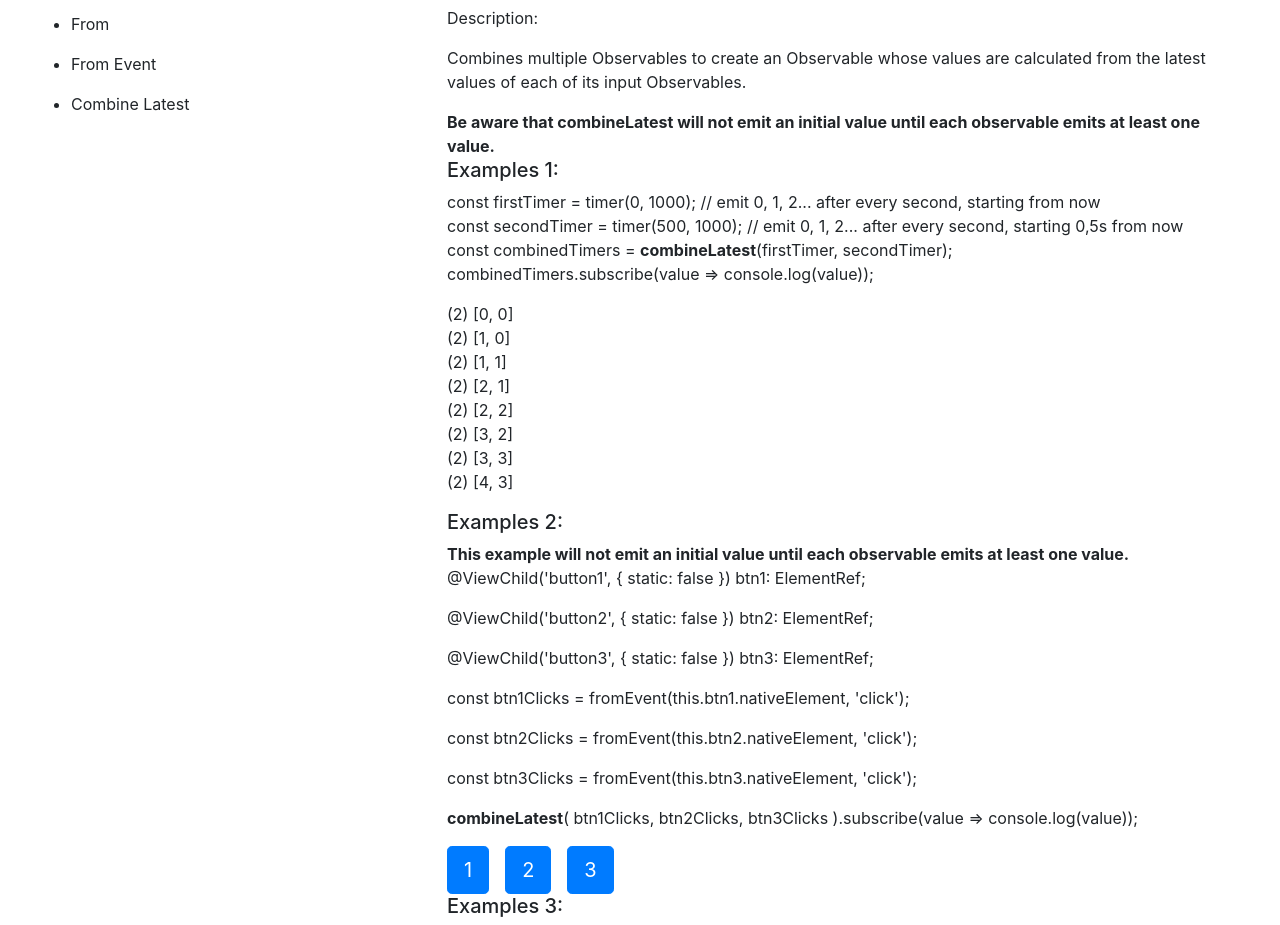
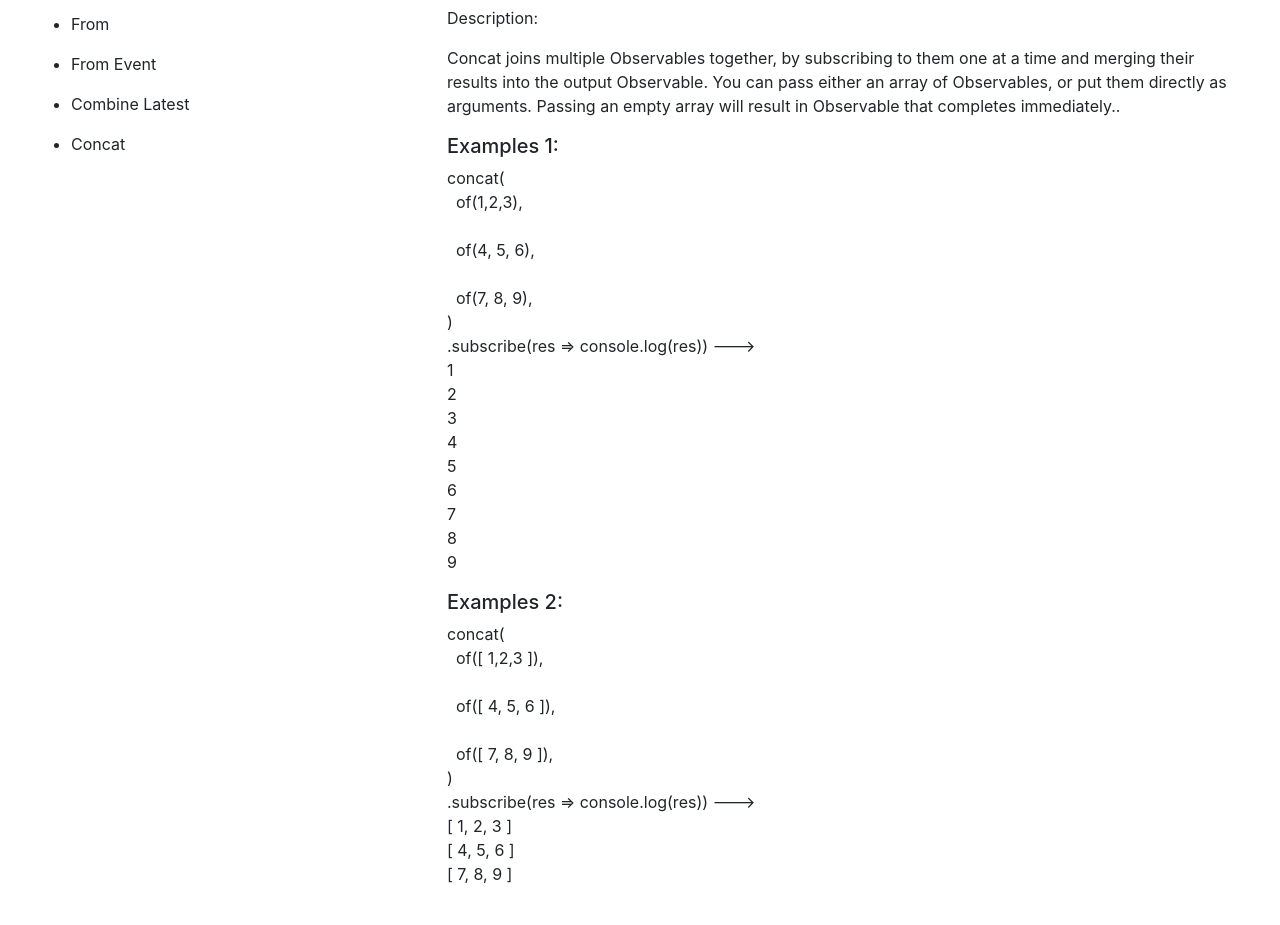
Before and after one commit to AquiburRKhan/rxjs-prac, an Angular app: page / in a window 1280 px wide. Shown: the part 100-1025 px from the top of the page. Built offline with nearby package versions, Linux system fonts and the light colour scheme.

Commit message:
add: added concat observable

```diff
--- a/src/app/app.component.html
+++ b/src/app/app.component.html
@@ -11,6 +11,7 @@
       <li style="cursor: pointer;" class="py-2" (click)="changeMenu('from')">From</li>
       <li style="cursor: pointer;" class="py-2" (click)="changeMenu('from-event')">From Event</li>
       <li style="cursor: pointer;" class="py-2" (click)="changeMenu('combine-latest')">Combine Latest</li>
+      <li style="cursor: pointer;" class="py-2" (click)="changeMenu('concat')">Concat</li>
     </ul>
   </div>
   <div class="col-8">
@@ -26,5 +27,8 @@
     <div *ngIf="currentMenu == 'combine-latest'">
       <app-combine-latest></app-combine-latest>
     </div>
+    <div *ngIf="currentMenu == 'concat'">
+      <app-concat></app-concat>
+    </div>
   </div>
 </div>
--- a/src/app/app.component.ts
+++ b/src/app/app.component.ts
@@ -7,7 +7,7 @@ import { Component } from '@angular/core';
 })
 export class AppComponent {
   title = 'rxjs-prac';
-  currentMenu = 'combine-latest';
+  currentMenu = 'concat';
 
   constructor(){
   }
--- a/src/app/app.module.ts
+++ b/src/app/app.module.ts
@@ -7,6 +7,7 @@ import { OfComponent } from './observables/of/of.component';
 import { FromComponent } from './observables/from/from.component';
 import { FromEventComponent } from './observables/from-event/from-event.component';
 import { CombineLatestComponent } from './observables/combine-latest/combine-latest.component';
+import { ConcatComponent } from './observables/concat/concat.component';
 
 @NgModule({
   declarations: [
@@ -14,7 +15,8 @@ import { CombineLatestComponent } from './observables/combine-latest/combine-lat
     OfComponent,
     FromComponent,
     FromEventComponent,
-    CombineLatestComponent
+    CombineLatestComponent,
+    ConcatComponent
   ],
   imports: [
     BrowserModule,
--- /dev/null
+++ b/src/app/observables/concat/concat.component.html
@@ -0,0 +1,61 @@
+<h3>Concat Observable: </h3>
+<p>Description: </p>
+<p>Concat joins multiple Observables together, by subscribing to them one at a time and merging their results into the
+output Observable. You can pass either an array of Observables, or put them directly as arguments. Passing an empty
+array will result in Observable that completes immediately..</p>
+<div>
+  <h5>Examples 1: </h5>
+  <p>concat(
+    <br>
+    &nbsp; of(1,2,3),
+    <br>
+    <br>
+    &nbsp; of(4, 5, 6),
+    <br>
+    <br>
+    &nbsp; of(7, 8, 9),
+    <br>
+    )<br>
+    .subscribe(res => console.log(res)) --->
+    <br>
+    1
+    <br>
+    2
+    <br>
+    3
+    <br>
+    4
+    <br>
+    5
+    <br>
+    6
+    <br>
+    7
+    <br>
+    8
+    <br>
+    9
+  </p>
+</div>
+<div>
+  <h5>Examples 2: </h5>
+  <p>concat(
+    <br>
+    &nbsp; of([ 1,2,3 ]),
+    <br>
+    <br>
+    &nbsp; of([ 4, 5, 6 ]),
+    <br>
+    <br>
+    &nbsp; of([ 7, 8, 9 ]),
+    <br>
+    )<br>
+    .subscribe(res => console.log(res)) --->
+    <br>
+    [ 1, 2, 3 ]
+    <br>
+    [ 4, 5, 6 ]
+    <br>
+    [ 7, 8, 9 ]
+  </p>
+</div>
--- /dev/null
+++ b/src/app/observables/concat/concat.component.ts
@@ -0,0 +1,41 @@
+import { Component, OnInit } from '@angular/core';
+import { concat, of, from } from 'rxjs';
+import { map } from 'rxjs/operators';
+
+@Component({
+  selector: 'app-concat',
+  templateUrl: './concat.component.html'
+})
+export class ConcatComponent implements OnInit {
+
+  constructor() { }
+
+  ngOnInit() {
+    this.example1();
+    this.example2()
+  }
+
+  example1(){
+    console.log('Concat operator');
+    console.log('Example 1: ');
+    concat(
+      of(1,2,3),
+      // subscribed after first completes
+      of(4, 5, 6),
+      // subscribed after second completes
+      of(7, 8, 9),
+    ).subscribe(res => console.log(res));
+  }
+
+  example2() {
+    console.log('');
+    console.log('Example 2: ');
+    concat(
+      of([1, 2, 3]),
+      // subscribed after first completes
+      of([4, 5, 6]),
+      // subscribed after second completes
+      of([7, 8, 9]),
+    ).subscribe(res => console.log(res));
+  }
+}
```
